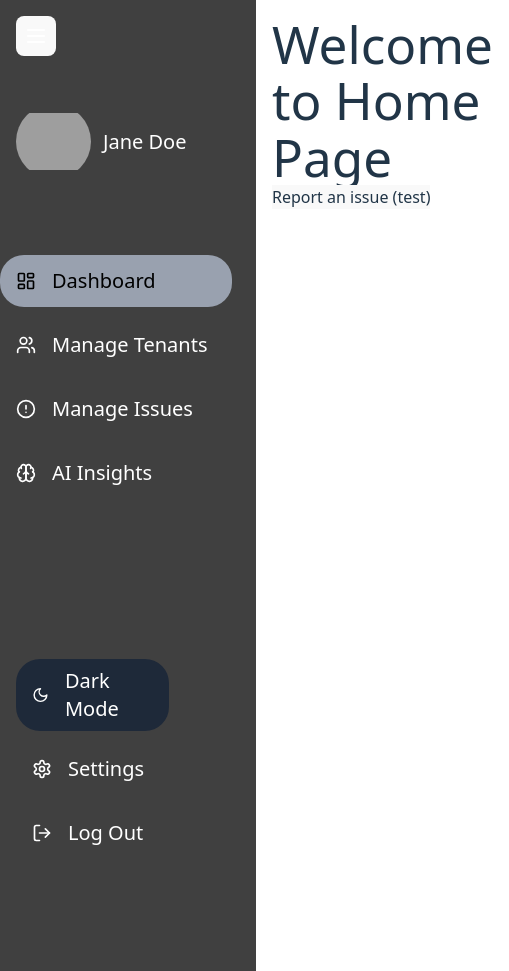
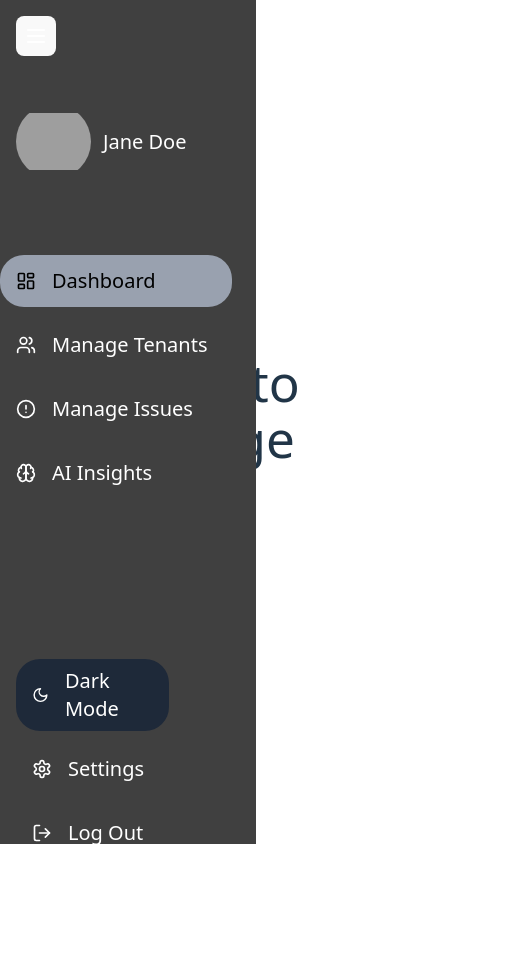
Before and after one commit to djneill/apartment_portal, a React (Vite) app in the folder frontend/: page /home in a window 390 px wide. Shown: the whole page, 509 px wide, since content can reach past the window. After the commit the page ends 844 px from the top, so only its background shows below. Built offline with nearby package versions, Linux system fonts and the light colour scheme; grey boxes are pictures that could not be loaded.

Commit message:
fix navbar

```diff
--- a/frontend/src/components/Layout.tsx
+++ b/frontend/src/components/Layout.tsx
@@ -20,9 +20,9 @@ const MainLayout = () => {
       </button>
 
       <aside
-        className={`w-64 bg-gray-800 text-white transition-transform duration-300 ${
+        className={`fixed inset-y-0 left-0 w-64 bg-gray-800 text-white transform transition-transform duration-300 ease-in-out z-40 ${
           isSidebarVisible ? 'translate-x-0' : '-translate-x-full'
-        }`}
+        } md:translate-x-0 md:relative`}
       >
         <SideNavbar />
       </aside>
```
